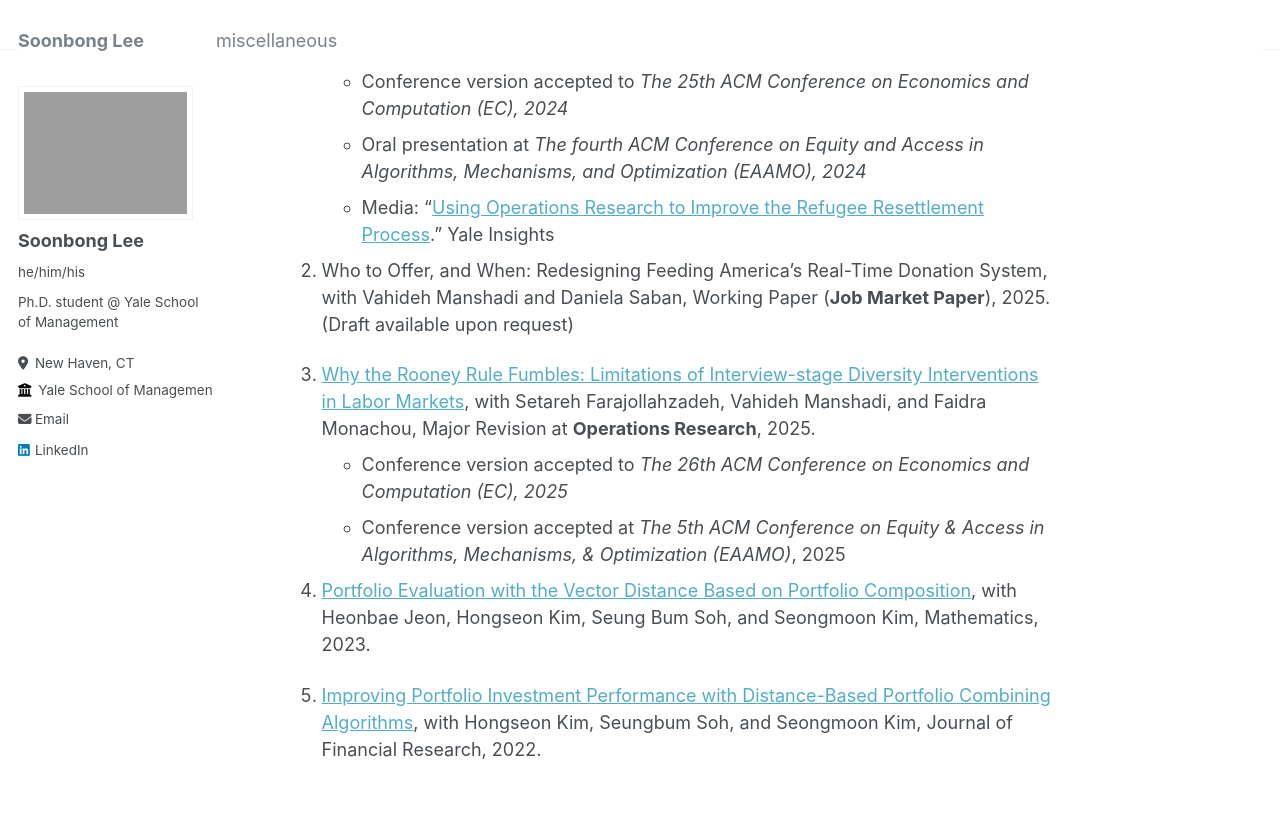
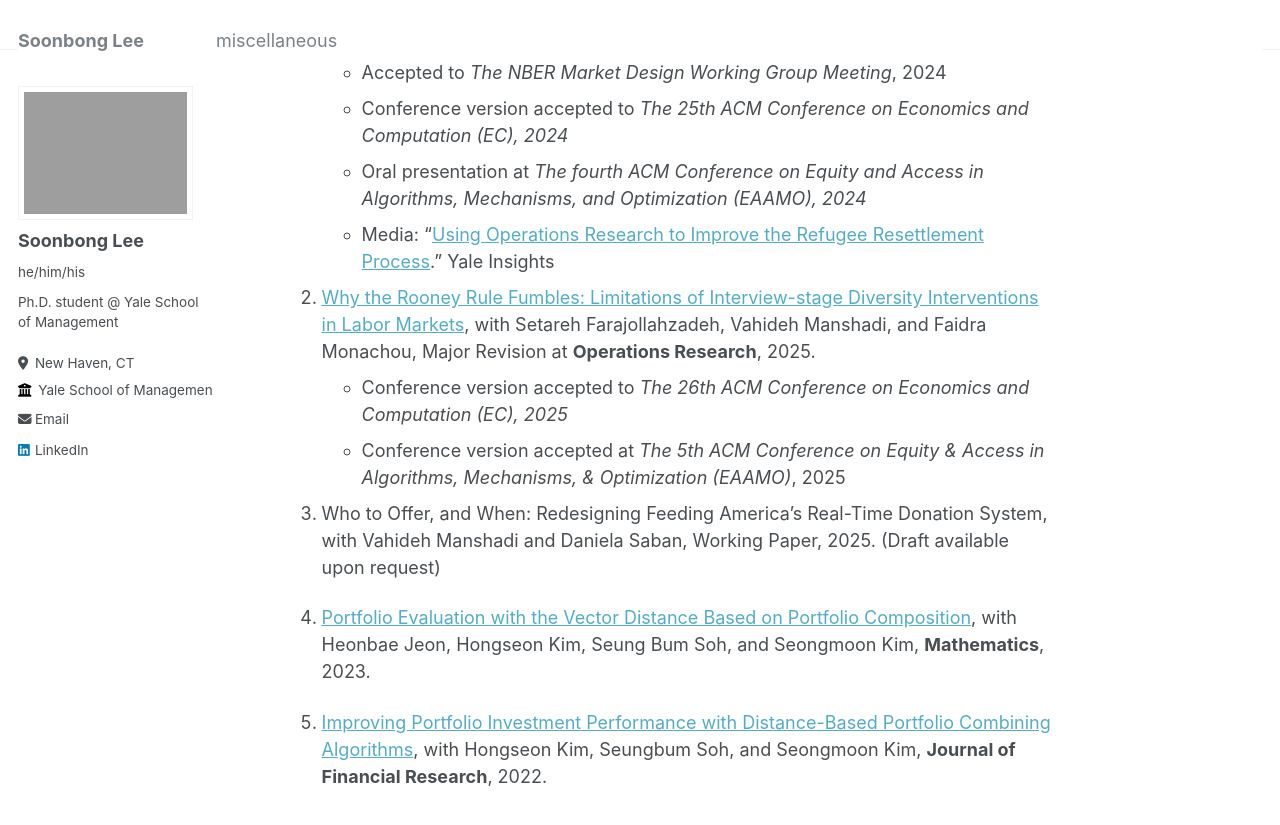
Before and after one commit to soonbong-lee/soonbong-lee.github.io, a Jekyll site: the page built from _pages/about.md, in a window 1280 px wide and 900 px high, scrolled down 896 px. Shown: the top 825 px of the window. Built offline with Jekyll 4.4.1, drawn with Linux system fonts in a browser that asks for light colours; some of the changed text lies outside the part shown.

Commit message:
Update about.md

```diff
--- a/_pages/about.md
+++ b/_pages/about.md
@@ -28,12 +28,12 @@ Papers
 - Oral presentation at *The fourth ACM Conference on Equity and Access in Algorithms, Mechanisms, and Optimization (EAAMO), 2024*
 - Media: "[Using Operations Research to Improve the Refugee Resettlement Process](https://insights.som.yale.edu/insights/using-operations-research-to-improve-the-refugee-resettlement-process)." Yale Insights
 
-2. Who to Offer, and When: Redesigning Feeding America's Real-Time Donation System, with Vahideh Manshadi and Daniela Saban, Working Paper (**Job Market Paper**), 2025. (Draft available upon request)
-
-3. [Why the Rooney Rule Fumbles: Limitations of Interview-stage Diversity Interventions in Labor Markets](https://papers.ssrn.com/sol3/papers.cfm?abstract_id=5179386), with Setareh Farajollahzadeh, Vahideh Manshadi, and Faidra Monachou, Major Revision at **Operations Research**, 2025.
+2. [Why the Rooney Rule Fumbles: Limitations of Interview-stage Diversity Interventions in Labor Markets](https://papers.ssrn.com/sol3/papers.cfm?abstract_id=5179386), with Setareh Farajollahzadeh, Vahideh Manshadi, and Faidra Monachou, Major Revision at **Operations Research**, 2025.
 - Conference version accepted to *The 26th ACM Conference on Economics and Computation (EC), 2025*
 - Conference version accepted at *The 5th ACM Conference on Equity & Access in Algorithms, Mechanisms, & Optimization (EAAMO)*, 2025
 
-4. [Portfolio Evaluation with the Vector Distance Based on Portfolio Composition](https://www.mdpi.com/2227-7390/11/1/221), with Heonbae Jeon, Hongseon Kim, Seung Bum Soh, and Seongmoon Kim, Mathematics, 2023.
+3. Who to Offer, and When: Redesigning Feeding America's Real-Time Donation System, with Vahideh Manshadi and Daniela Saban, Working Paper, 2025. (Draft available upon request)
 
-5. [Improving Portfolio Investment Performance with Distance-Based Portfolio Combining Algorithms](https://onlinelibrary.wiley.com/doi/full/10.1111/jfir.12303), with Hongseon Kim, Seungbum Soh, and Seongmoon Kim, Journal of Financial Research, 2022.
+5. [Portfolio Evaluation with the Vector Distance Based on Portfolio Composition](https://www.mdpi.com/2227-7390/11/1/221), with Heonbae Jeon, Hongseon Kim, Seung Bum Soh, and Seongmoon Kim, **Mathematics**, 2023.
+
+6. [Improving Portfolio Investment Performance with Distance-Based Portfolio Combining Algorithms](https://onlinelibrary.wiley.com/doi/full/10.1111/jfir.12303), with Hongseon Kim, Seungbum Soh, and Seongmoon Kim, **Journal of Financial Research**, 2022.
```
Also changed, not shown: other parts of _pages/about.md (+1 -1 lines).
